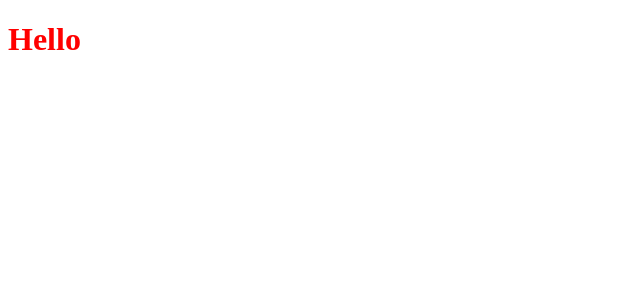
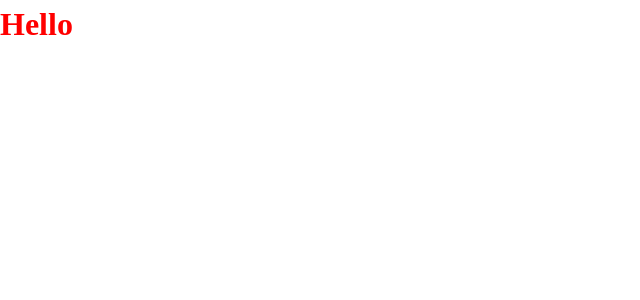
Before and after one commit to ealpizr/muffin, a React (Vite) app: page / in a window 1280 px wide. Shown: the top 300 px of the page, without its empty margins (0-640 px from the left). Built offline with nearby package versions, Linux system fonts and the light colour scheme.

Commit message:
reset default styles

```diff
--- a/src/main.tsx
+++ b/src/main.tsx
@@ -1,6 +1,8 @@
 import React from "react";
 import ReactDOM from "react-dom/client";
 import App from "./App";
+
+import "./styles/reset.css";
 
 ReactDOM.createRoot(document.getElementById("root") as HTMLElement).render(
   <React.StrictMode>
--- /dev/null
+++ b/src/styles/reset.css
@@ -0,0 +1,80 @@
+html,
+body,
+#root {
+  height: 100%;
+  width: 100%;
+}
+
+/* Box sizing rules */
+*,
+*::before,
+*::after {
+  box-sizing: border-box;
+}
+
+/* Remove default margin */
+body,
+h1,
+h2,
+h3,
+h4,
+p,
+figure,
+blockquote,
+dl,
+dd {
+  margin: 0;
+}
+
+/* Remove list styles on ul, ol elements with a list role, which suggests default styling will be removed */
+ul[role="list"],
+ol[role="list"] {
+  list-style: none;
+}
+
+/* Set core root defaults */
+html:focus-within {
+  scroll-behavior: smooth;
+}
+
+/* Set core body defaults */
+body {
+  text-rendering: optimizeSpeed;
+  line-height: 1.5;
+}
+
+/* A elements that don't have a class get default styles */
+a:not([class]) {
+  text-decoration-skip-ink: auto;
+}
+
+/* Make images easier to work with */
+img,
+picture {
+  max-width: 100%;
+  display: block;
+}
+
+/* Inherit fonts for inputs and buttons */
+input,
+button,
+textarea,
+select {
+  font: inherit;
+}
+
+/* Remove all animations, transitions and smooth scroll for people that prefer not to see them */
+@media (prefers-reduced-motion: reduce) {
+  html:focus-within {
+    scroll-behavior: auto;
+  }
+
+  *,
+  *::before,
+  *::after {
+    animation-duration: 0.01ms !important;
+    animation-iteration-count: 1 !important;
+    transition-duration: 0.01ms !important;
+    scroll-behavior: auto !important;
+  }
+}
```
